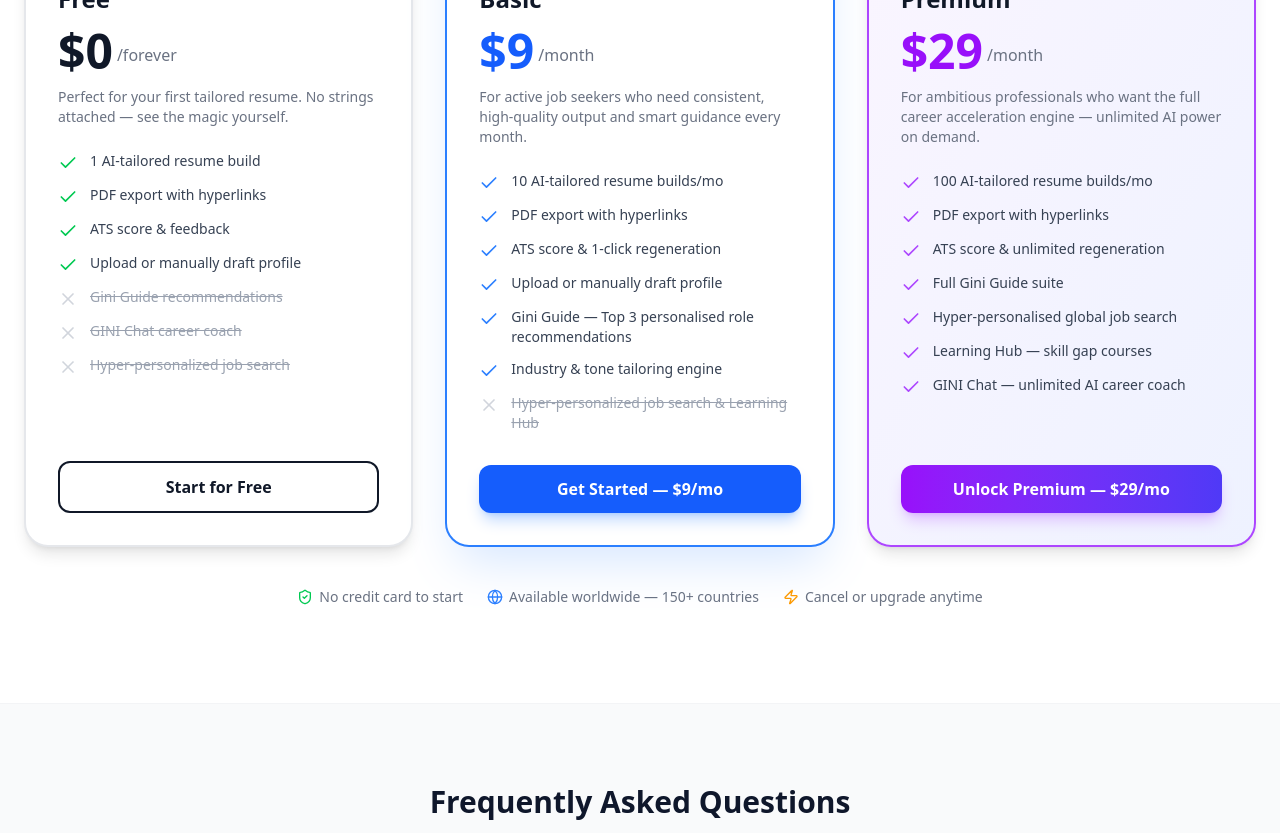
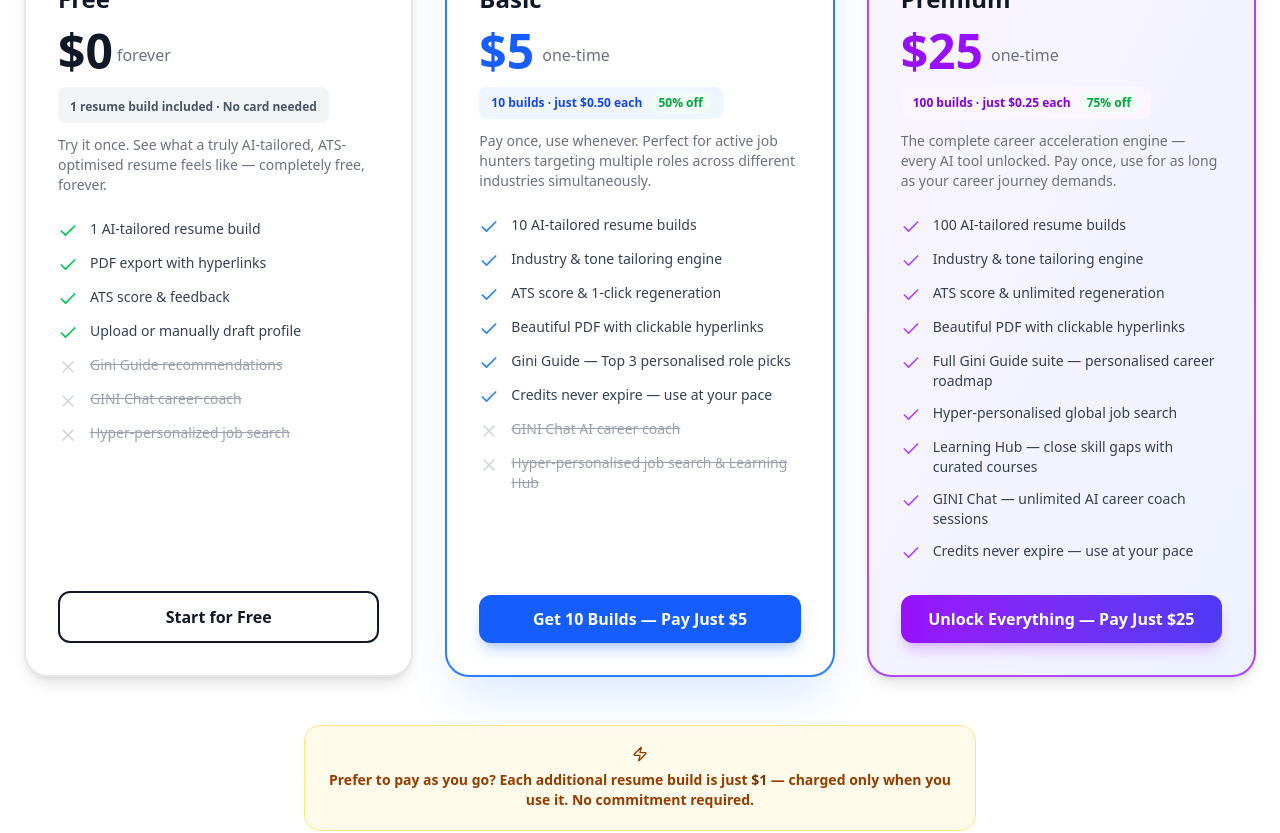
Before and after one commit to datai2i/careergini-dev, a React (Vite) app in the folder haystack-frontend/: page /login in a window 1280 px wide. Shown: the part 3220-4053 px from the top of the page. Built offline with nearby package versions, Linux system fonts and the light colour scheme.

Commit message:
Revamp pricing to credit-based one-time model (bash//5, never expire)

```diff
--- a/haystack-frontend/src/pages/LoginPage.tsx
+++ b/haystack-frontend/src/pages/LoginPage.tsx
@@ -229,9 +229,9 @@
                 <div className="max-w-7xl mx-auto px-6">
                     <div className="text-center mb-6">
                         <span className="inline-block px-4 py-1.5 rounded-full text-xs font-bold tracking-widest uppercase bg-purple-100 dark:bg-purple-900/30 text-purple-600 dark:text-purple-300 border border-purple-200 dark:border-purple-800 mb-6">Simple, Transparent Pricing</span>
-                        <h2 className="text-4xl md:text-5xl font-extrabold mb-4 tracking-tight">Invest in Your Career.<br /><span className="text-transparent bg-clip-text bg-gradient-to-r from-blue-600 to-purple-600">Start for Free, Today.</span></h2>
+                        <h2 className="text-4xl md:text-5xl font-extrabold mb-4 tracking-tight">Pay Once. Use Forever.<br /><span className="text-transparent bg-clip-text bg-gradient-to-r from-blue-600 to-purple-600">No Subscriptions. No Surprises.</span></h2>
                         <p className="text-lg text-gray-600 dark:text-gray-400 max-w-2xl mx-auto leading-relaxed">
-                            Whether you're a fresh graduate in Nairobi, a senior engineer in Berlin, or pivoting careers in Toronto — CareerGini works for you. No credit card needed to start.
+                            Buy resume build credits once — they <strong>never expire</strong>. Whether you're a fresh graduate in Nairobi, a senior engineer in Berlin, or pivoting careers in Toronto, just pay for what you use.
                         </p>
                     </div>
 
@@ -246,9 +246,12 @@
                                 <h3 className="text-2xl font-bold text-gray-900 dark:text-white">Free</h3>
                                 <div className="flex items-end gap-1 mt-3">
                                     <span className="text-5xl font-extrabold text-gray-900 dark:text-white">$0</span>
-                                    <span className="text-gray-500 dark:text-gray-400 mb-2">/forever</span>
+                                    <span className="text-gray-500 dark:text-gray-400 mb-2">forever</span>
                                 </div>
-                                <p className="text-sm text-gray-500 dark:text-gray-400 mt-3">Perfect for your first tailored resume. No strings attached — see the magic yourself.</p>
+                                <div className="mt-3 px-3 py-1.5 bg-gray-100 dark:bg-gray-700 rounded-lg inline-block">
+                                    <span className="text-xs font-bold text-gray-600 dark:text-gray-300">1 resume build included · No card needed</span>
+                                </div>
+                                <p className="text-sm text-gray-500 dark:text-gray-400 mt-3">Try it once. See what a truly AI-tailored, ATS-optimised resume feels like — completely free, forever.</p>
                             </div>
 
                             <ul className="space-y-3 mb-8 flex-1">
@@ -285,22 +288,27 @@
                                     <BookOpen className="w-6 h-6 text-blue-600" />
                                 </div>
                                 <h3 className="text-2xl font-bold text-gray-900 dark:text-white">Basic</h3>
-                                <div className="flex items-end gap-1 mt-3">
-                                    <span className="text-5xl font-extrabold text-blue-600">$9</span>
-                                    <span className="text-gray-500 dark:text-gray-400 mb-2">/month</span>
+                                <div className="flex items-end gap-2 mt-3">
+                                    <span className="text-5xl font-extrabold text-blue-600">$5</span>
+                                    <span className="text-gray-500 dark:text-gray-400 mb-2">one-time</span>
                                 </div>
-                                <p className="text-sm text-gray-500 dark:text-gray-400 mt-3">For active job seekers who need consistent, high-quality output and smart guidance every month.</p>
+                                <div className="mt-3 px-3 py-1.5 bg-blue-50 dark:bg-blue-900/30 rounded-lg inline-flex items-center gap-2">
+                                    <span className="text-xs font-bold text-blue-700 dark:text-blue-300">10 builds · just $0.50 each</span>
+                                    <span className="text-xs font-semibold text-green-600 bg-green-50 dark:bg-green-900/30 dark:text-green-400 px-2 py-0.5 rounded-full">50% off</span>
+                                </div>
+                                <p className="text-sm text-gray-500 dark:text-gray-400 mt-3">Pay once, use whenever. Perfect for active job hunters targeting multiple roles across different industries simultaneously.</p>
                             </div>
 
                             <ul className="space-y-3 mb-8 flex-1">
                                 {[
-                                    { text: '10 AI-tailored resume builds/mo', included: true },
-                                    { text: 'PDF export with hyperlinks', included: true },
+                                    { text: '10 AI-tailored resume builds', included: true },
+                                    { text: 'Industry & tone tailoring engine', included: true },
                                     { text: 'ATS score & 1-click regeneration', included: true },
-                                    { text: 'Upload or manually draft profile', included: true },
-                                    { text: 'Gini Guide — Top 3 personalised role recommendations', included: true },
-                                    { text: 'Industry & tone tailoring engine', included: true },
-                                    { text: 'Hyper-personalized job search & Learning Hub', included: false },
+                                    { text: 'Beautiful PDF with clickable hyperlinks', included: true },
+                                    { text: 'Gini Guide — Top 3 personalised role picks', included: true },
+                                    { text: 'Credits never expire — use at your pace', included: true },
+                                    { text: 'GINI Chat AI career coach', included: false },
+                                    { text: 'Hyper-personalised job search & Learning Hub', included: false },
                                 ].map((item, i) => (
                                     <li key={i} className="flex items-start gap-3">
                                         {item.included ? <Check className="w-5 h-5 text-blue-500 flex-shrink-0 mt-0.5" /> : <X className="w-5 h-5 text-gray-300 dark:text-gray-600 flex-shrink-0 mt-0.5" />}
@@ -310,7 +318,7 @@
                             </ul>
 
                             <button onClick={() => handleLogin('google')} className="w-full py-3 px-6 rounded-xl bg-blue-600 hover:bg-blue-700 text-white font-bold shadow-lg shadow-blue-500/30 hover:shadow-blue-500/50 hover:-translate-y-0.5 transition-all duration-200">
-                                Get Started — $9/mo
+                                Get 10 Builds — Pay Just $5
                             </button>
                         </div>
 
@@ -326,22 +334,28 @@
                                     <Compass className="w-6 h-6 text-purple-600" />
                                 </div>
                                 <h3 className="text-2xl font-bold text-gray-900 dark:text-white">Premium</h3>
-                                <div className="flex items-end gap-1 mt-3">
-                                    <span className="text-5xl font-extrabold text-purple-600">$29</span>
-                                    <span className="text-gray-500 dark:text-gray-400 mb-2">/month</span>
+                                <div className="flex items-end gap-2 mt-3">
+                                    <span className="text-5xl font-extrabold text-purple-600">$25</span>
+                                    <span className="text-gray-500 dark:text-gray-400 mb-2">one-time</span>
                                 </div>
-                                <p className="text-sm text-gray-500 dark:text-gray-400 mt-3">For ambitious professionals who want the full career acceleration engine — unlimited AI power on demand.</p>
+                                <div className="mt-3 px-3 py-1.5 bg-purple-50 dark:bg-purple-900/30 rounded-lg inline-flex items-center gap-2">
+                                    <span className="text-xs font-bold text-purple-700 dark:text-purple-300">100 builds · just $0.25 each</span>
+                                    <span className="text-xs font-semibold text-green-600 bg-green-50 dark:bg-green-900/30 dark:text-green-400 px-2 py-0.5 rounded-full">75% off</span>
+                                </div>
+                                <p className="text-sm text-gray-500 dark:text-gray-400 mt-3">The complete career acceleration engine — every AI tool unlocked. Pay once, use for as long as your career journey demands.</p>
                             </div>
 
                             <ul className="space-y-3 mb-8 flex-1">
                                 {[
-                                    { text: '100 AI-tailored resume builds/mo', included: true },
-                                    { text: 'PDF export with hyperlinks', included: true },
+                                    { text: '100 AI-tailored resume builds', included: true },
+                                    { text: 'Industry & tone tailoring engine', included: true },
                                     { text: 'ATS score & unlimited regeneration', included: true },
-                                    { text: 'Full Gini Guide suite', included: true },
+                                    { text: 'Beautiful PDF with clickable hyperlinks', included: true },
+                                    { text: 'Full Gini Guide suite — personalised career roadmap', included: true },
                                     { text: 'Hyper-personalised global job search', included: true },
-                                    { text: 'Learning Hub — skill gap courses', included: true },
-                                    { text: 'GINI Chat — unlimited AI career coach', included: true },
+                                    { text: 'Learning Hub — close skill gaps with curated courses', included: true },
+                                    { text: 'GINI Chat — unlimited AI career coach sessions', included: true },
+                                    { text: 'Credits never expire — use at your pace', included: true },
                                 ].map((item, i) => (
                                     <li key={i} className="flex items-start gap-3">
                                         <Check className="w-5 h-5 text-purple-500 flex-shrink-0 mt-0.5" />
@@ -351,17 +365,25 @@
                             </ul>
 
                             <button onClick={() => handleLogin('google')} className="w-full py-3 px-6 rounded-xl bg-gradient-to-r from-purple-600 to-indigo-600 hover:from-purple-700 hover:to-indigo-700 text-white font-bold shadow-lg shadow-purple-500/30 hover:shadow-purple-500/50 hover:-translate-y-0.5 transition-all duration-200">
-                                Unlock Premium — $29/mo
+                                Unlock Everything — Pay Just $25
                             </button>
                         </div>
 
                     </div>
 
+                    {/* Pay-as-you-go callout */}
+                    <div className="mt-12 p-5 bg-amber-50 dark:bg-amber-900/20 border border-amber-200 dark:border-amber-800 rounded-2xl text-center max-w-2xl mx-auto">
+                        <p className="text-sm font-semibold text-amber-800 dark:text-amber-300 flex items-center justify-center gap-2 flex-wrap">
+                            <Zap className="w-4 h-4 flex-shrink-0" />
+                            <span>Prefer to pay as you go? Each additional resume build is just <strong className="text-amber-900 dark:text-amber-200">$1</strong> — charged only when you use it. No commitment required.</span>
+                        </p>
+                    </div>
+
                     {/* Global trust note */}
-                    <p className="text-center text-sm text-gray-500 dark:text-gray-400 mt-10 flex flex-wrap items-center justify-center gap-x-6 gap-y-2">
+                    <p className="text-center text-sm text-gray-500 dark:text-gray-400 mt-8 flex flex-wrap items-center justify-center gap-x-6 gap-y-2">
                         <span className="flex items-center gap-1.5"><ShieldCheck className="w-4 h-4 text-green-500" /> No credit card to start</span>
                         <span className="flex items-center gap-1.5"><Globe className="w-4 h-4 text-blue-500" /> Available worldwide — 150+ countries</span>
-                        <span className="flex items-center gap-1.5"><Zap className="w-4 h-4 text-amber-500" /> Cancel or upgrade anytime</span>
+                        <span className="flex items-center gap-1.5"><Zap className="w-4 h-4 text-amber-500" /> Credits never expire</span>
                     </p>
                 </div>
             </div>
@@ -376,8 +398,12 @@
                             a: 'Absolutely. The Free plan gives you one complete AI-tailored resume build — from uploading your profile to downloading a beautiful PDF with hyperlinks — at zero cost and no credit card required. It\'s a full end-to-end experience, not a teaser.'
                         },
                         {
-                            q: 'Does it work if English is not my first language?',
-                            a: 'Yes. CareerGini\'s AI generates clean, professional resume language in English regardless of how you input your career story. We support professionals from 150+ countries, spanning all language backgrounds.'
+                            q: 'What does "one-time" mean? Is there a subscription?',
+                            a: 'There is no subscription, no monthly charge, and no auto-renewal. You pay once for a bundle of resume build credits. Those credits never expire. Use them today, next month, or next year — whenever your career journey demands it.'
+                        },
+                        {
+                            q: 'How much does each build actually cost me?',
+                            a: 'Free: $0 for your first build. Basic ($5): each of your 10 builds costs just $0.50 — 50% off. Premium ($25): each of your 100 builds costs just $0.25 — 75% off the standard $1 rate. If you ever run out of credits, just top up at $1 per build, no plan required.'
                         },
                         {
                             q: 'What makes the Industry-Specific Tailoring different?',
```
